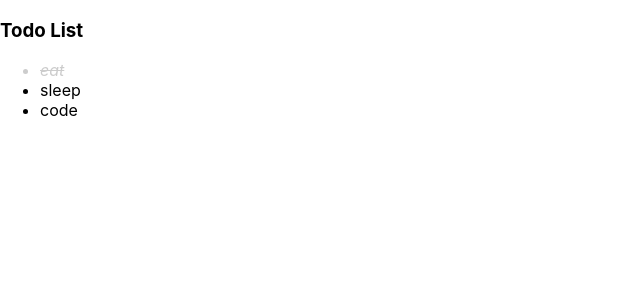
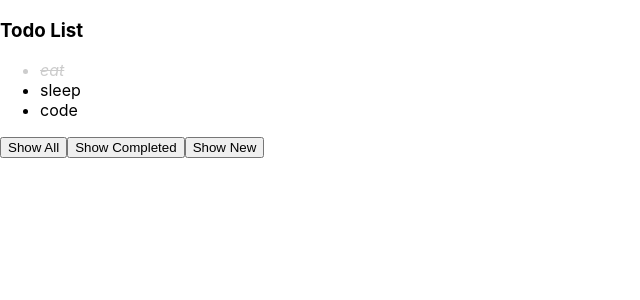
Before and after one commit to ncongduy/learn-react-easy-frontend, a React (Create React App) app: page / in a window 1280 px wide. Shown: the top 300 px of the page, without its empty margins (0-640 px from the left). Built offline with nearby package versions, Linux system fonts and the light colour scheme.

Commit message:
feat: filter for Todo list

```diff
--- a/src/features/Todo/index.jsx
+++ b/src/features/Todo/index.jsx
@@ -1,4 +1,4 @@
-import React, { useState } from 'react';
+import React, { useEffect, useState } from 'react';
 import TodoList from './components/TodoList';
 
 TodoFeature.propTypes = {};
@@ -23,6 +23,9 @@ function TodoFeature(props) {
 	];
 
 	const [todoList, setTodoList] = useState(initTodoList);
+	const [todoStatus, setTodoStatus] = useState('all');
+
+	useEffect(() => console.log(todoStatus, todoListRender));
 
 	function handleTodoClick(index, status) {
 		// clone current array to the new one
@@ -38,10 +41,32 @@ function TodoFeature(props) {
 		setTodoList(newTodoList);
 	}
 
+	function handleShowAllClick() {
+		setTodoStatus('all');
+	}
+
+	function handleCompletedClick() {
+		setTodoStatus('completed');
+	}
+
+	function handleShowNewClick() {
+		setTodoStatus('new');
+	}
+
+	const todoListRender = todoList.filter((todo) => {
+		return todoStatus === 'all' || todoStatus === todo.status;
+	});
+
 	return (
 		<div>
 			<h3>Todo List</h3>
-			<TodoList todoList={todoList} onTodoClick={handleTodoClick} />
+			<TodoList todoList={todoListRender} onTodoClick={handleTodoClick} />
+
+			<div>
+				<button onClick={handleShowAllClick}>Show All</button>
+				<button onClick={handleCompletedClick}>Show Completed</button>
+				<button onClick={handleShowNewClick}>Show New</button>
+			</div>
 		</div>
 	);
 }
```
